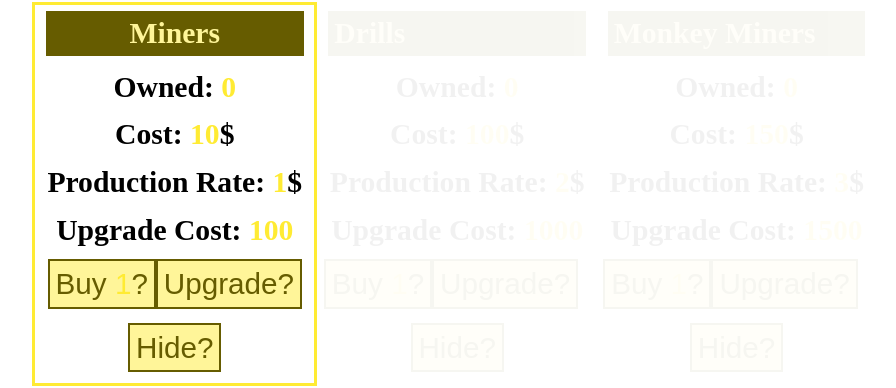
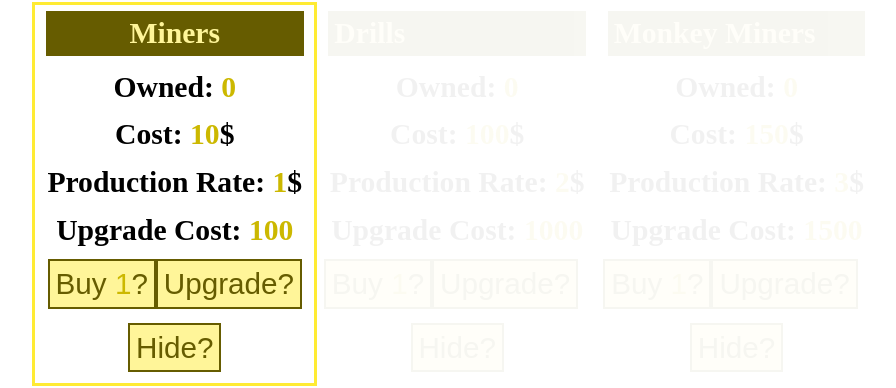
Before and after one commit to collerhatguy/coal-miner-fixed, a React (Create React App) app: page / in a window 1280 px wide. Shown: the part 152-540 px from the top of the page, without its empty margins (189-1085 px from the left). Built offline with nearby package versions, Linux system fonts and the light colour scheme.

Commit message:
miner simplification of styles

```diff
--- a/src/css/App.css
+++ b/src/css/App.css
@@ -60,7 +60,7 @@ input {
 span {
   padding: 0;
   margin: 0;
-  color: #ffeb33;
+  color: #ccb800;
 }
 
 #multiplierContainer {
@@ -168,10 +168,8 @@ span {
             align-items: center;
     -webkit-box-orient: vertical;
     -webkit-box-direction: normal;
-        -ms-flex-direction: column;
-            flex-direction: column;
-    -ms-flex-wrap: wrap;
-        flex-wrap: wrap;
+        -ms-flex-flow: column wrap;
+            flex-flow: column wrap;
   }
 }
 /*# sourceMappingURL=App.css.map */
--- a/src/css/App.scss
+++ b/src/css/App.scss
@@ -52,11 +52,10 @@
 
 // 7. media queries
 @media only screen and (max-width: 660px) {
-    #worker-list{
+    #worker-list {
         display: flex;
         justify-content: center;
         align-items: center;
-        flex-direction: column;
-        flex-wrap: wrap;
+        flex-flow: column wrap;
     }
 }
--- a/src/css/_tags.scss
+++ b/src/css/_tags.scss
@@ -35,5 +35,5 @@ input {
 span {
     padding: 0;
     margin: 0;
-    color: $tertiary-color-200;
+    color: $tertiary-color-300;
 }
```
Also changed, not shown: 1 other file (tests, documents, lock files or other folders).
